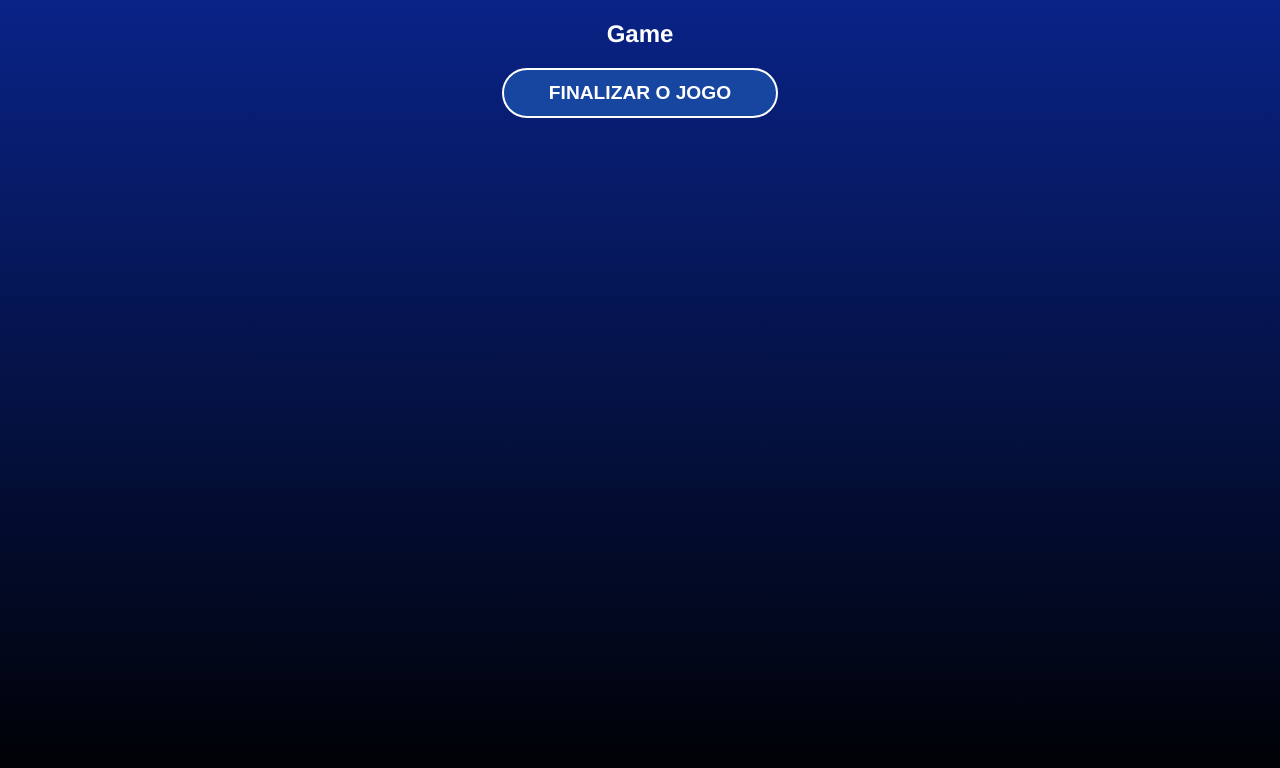
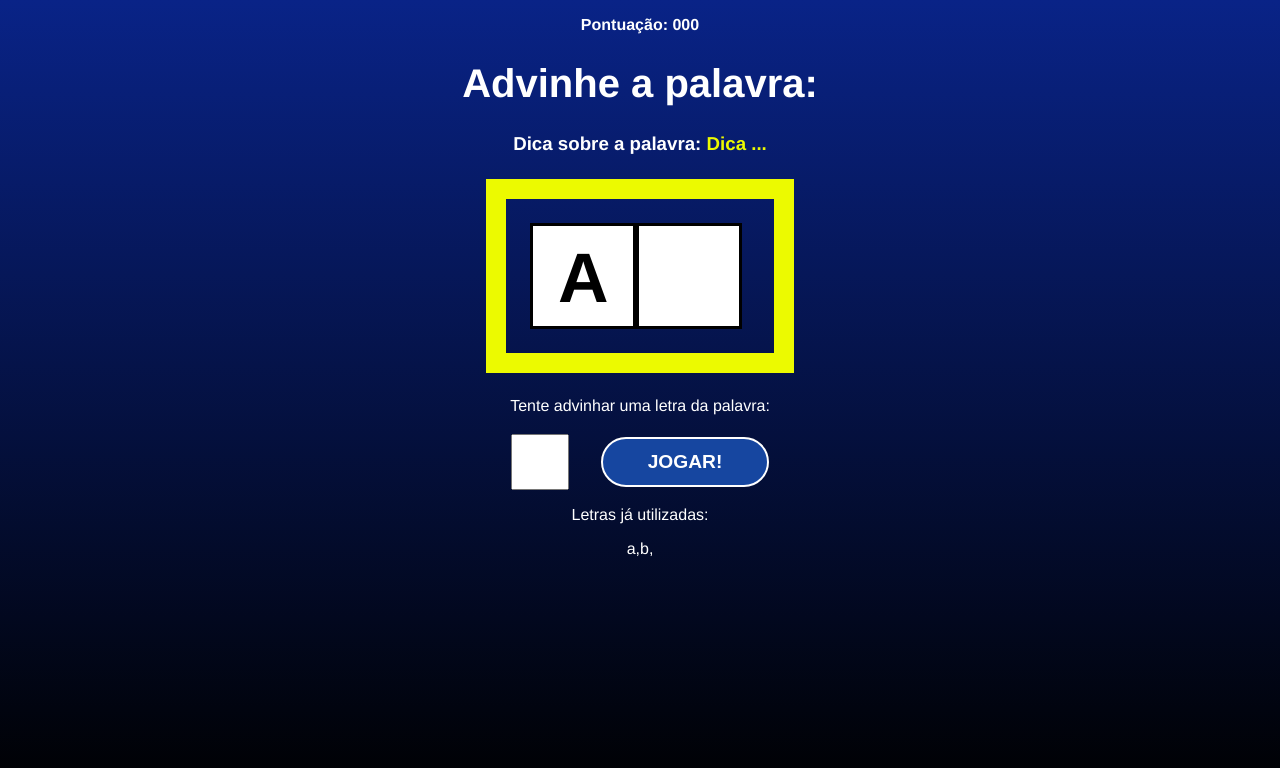
Before and after one commit to fabmaiadeve/project-secret-word, a React (Vite) app: page / in a window 1280 px wide. Both pictures are taken after a click on the button "COMEÇAR O JOGO". Shown: the top 768 px of the page. Built offline with nearby package versions, Linux system fonts and the light colour scheme.

Commit message:
commit 005: estruturando componente do game e trabalhando na estilização da tela de jogo

```diff
--- a/src/components/Game.css
+++ b/src/components/Game.css
@@ -0,0 +1,48 @@
+.game h1 {
+    font-size: 2.5em;
+}
+
+.points span {
+    font-weight: bold;
+}
+
+.tip span {
+    color: #ecfa00;
+}
+
+.wordContainer {
+    margin: 1.5em;
+    padding: 1.5em;
+    border: 20px solid #ecfa00;
+    display: flex;
+}
+
+.letter, .blankSquare {
+    font-size: 70px;
+    line-height: 1.5em;
+    border: 3px solid #000;
+    height: 100px;
+    width: 100px;
+    text-transform: uppercase;
+    background-color: #fff;
+    color: #000;
+    font-weight: bold;
+}
+
+.letterContainer p {
+    margin-bottom: 1.2em;
+}
+
+.letterContainer form {
+    display: flex;
+    align-items: center;
+    justify-content: center;
+}
+
+.letterContainer input {
+    height: 50px;
+    width: 50px;
+    font-size: 2em;
+    text-align: center;
+    margin-right: 1em;
+}
--- a/src/components/Game.jsx
+++ b/src/components/Game.jsx
@@ -2,11 +2,33 @@
 
 const Game = ({ verifyLetter }) => {
   return (
-    <div>
-      <h2>Game</h2>
-      <button onClick={verifyLetter}>Finalizar o jogo</button>
+    <div className='game'>
+      <p className="points">
+        <span>Pontuação: 000</span>
+      </p>
+      <h1>Advinhe a palavra:</h1>
+      <h3 className="tip">Dica sobre a palavra:
+        <span> Dica ...</span>
+      </h3>
+      <div className="wordContainer">
+        <span className='letter'>A</span>
+        <span className="blankSquare"></span>
+      </div>
+      <div className="letterContainer">
+        <p>Tente advinhar uma letra da palavra:</p>
+        <form>
+          <input type="text" name='letter' maxLength="1" required />
+          <button>Jogar!</button>
+        </form>
+      </div>
+      <div className="wrongLettersContainer">
+        <p>Letras já utilizadas:</p>
+        <span>a,</span>
+        <span>b,</span>
+      </div>
+
     </div>
-  )
+  );
 }
 
 export default Game
```
